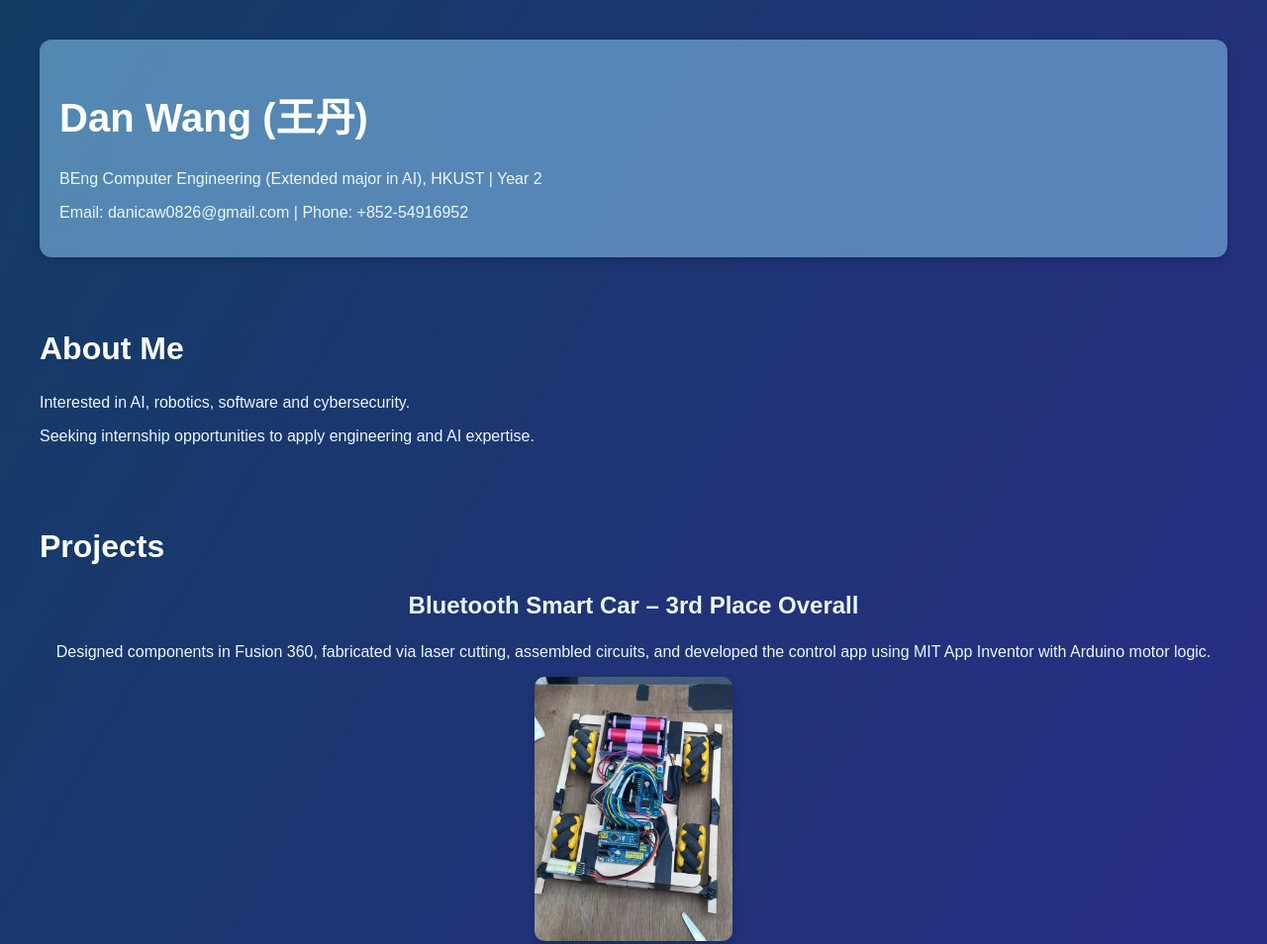
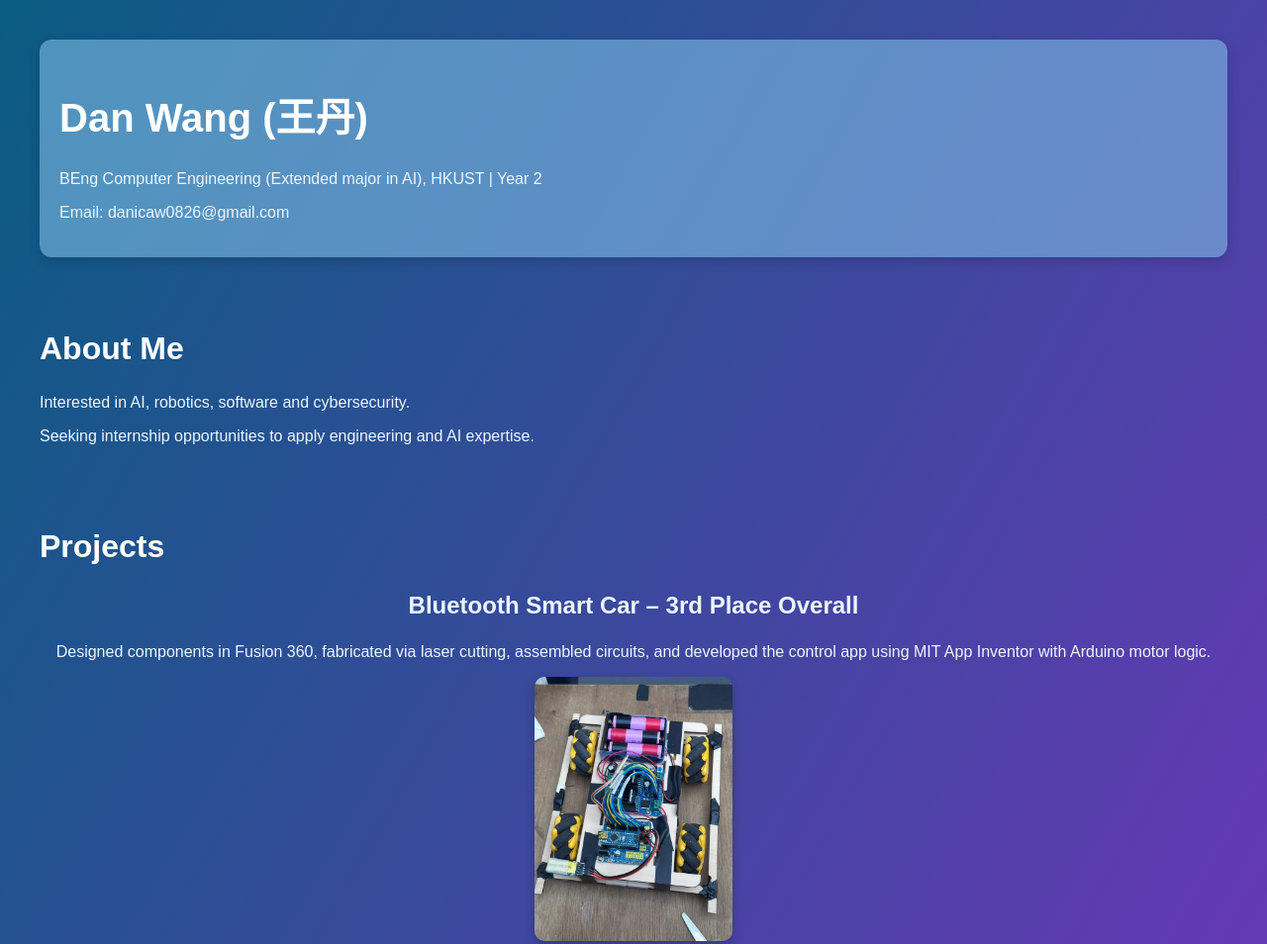
Before and after one commit to WangDan1024/Wang_Personal_Website, a plain HTML site: page index.html in a window 1280 px wide. Shown: the top 954 px of the page at 99% size. Drawn offline with Linux system fonts and the light colour scheme.

Commit message:
Update index.html

```diff
--- a/index.html
+++ b/index.html
@@ -8,7 +8,7 @@
     { font-family: Arial, sans-serif; margin: 40px;
       margin: 40px;
       color:#ecf6ff;
-      background: linear-gradient(to bottom right, #133c64, #332793);
+      background: linear-gradient(to bottom right, #0a5c82, #892ac8);
     }
     h1, h2 { color: #ffffff; }
     .section { margin-bottom: 40px; }
@@ -58,7 +58,7 @@
   <div class="project-card">
     <h1>Dan Wang (王丹)</h1>
     <p>BEng Computer Engineering (Extended major in AI), HKUST | Year 2</p>
-    <p>Email: danicaw0826@gmail.com | Phone: +852-54916952</p>
+    <p>Email: danicaw0826@gmail.com </p>
   </div>
 
 
```
